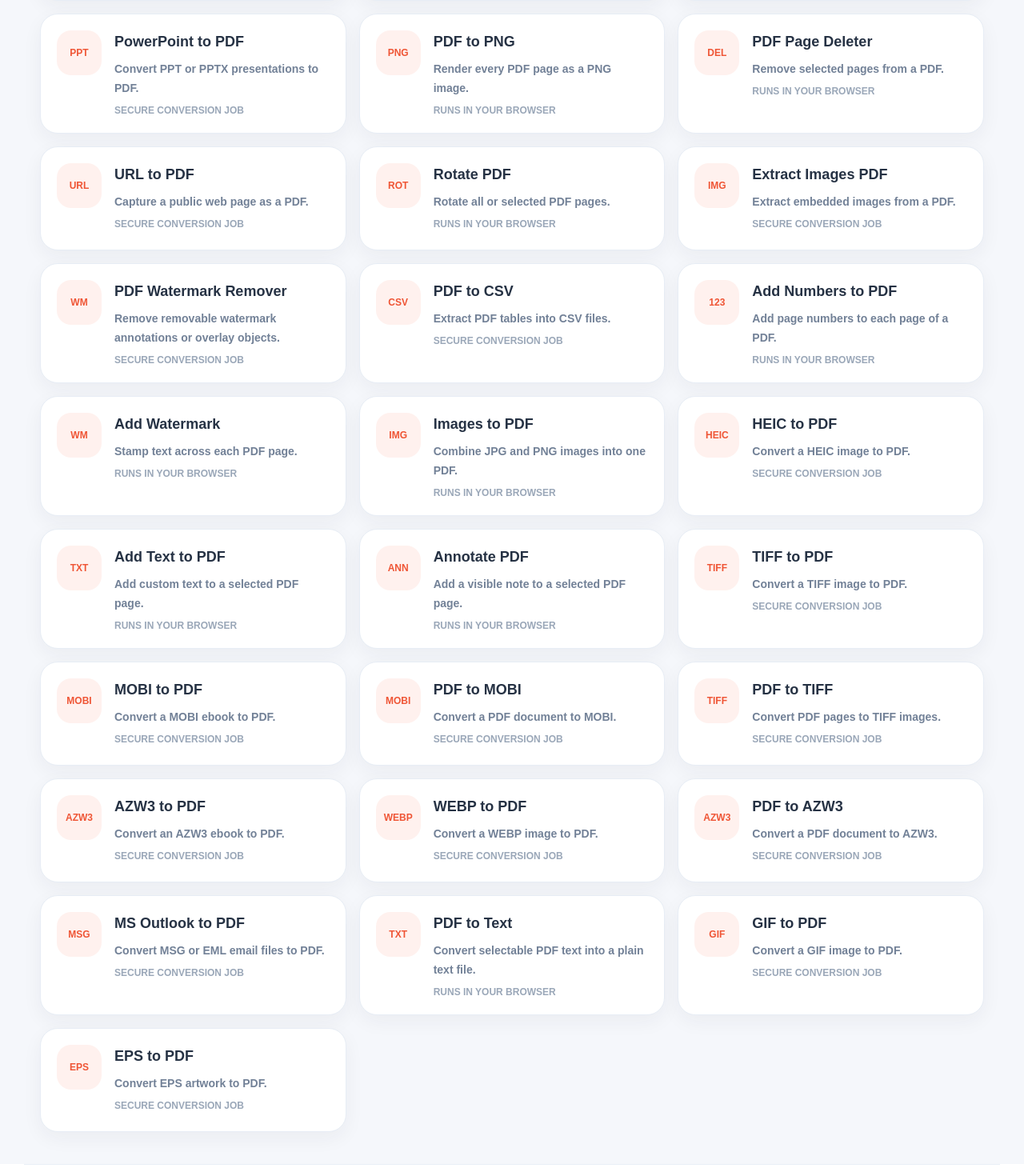
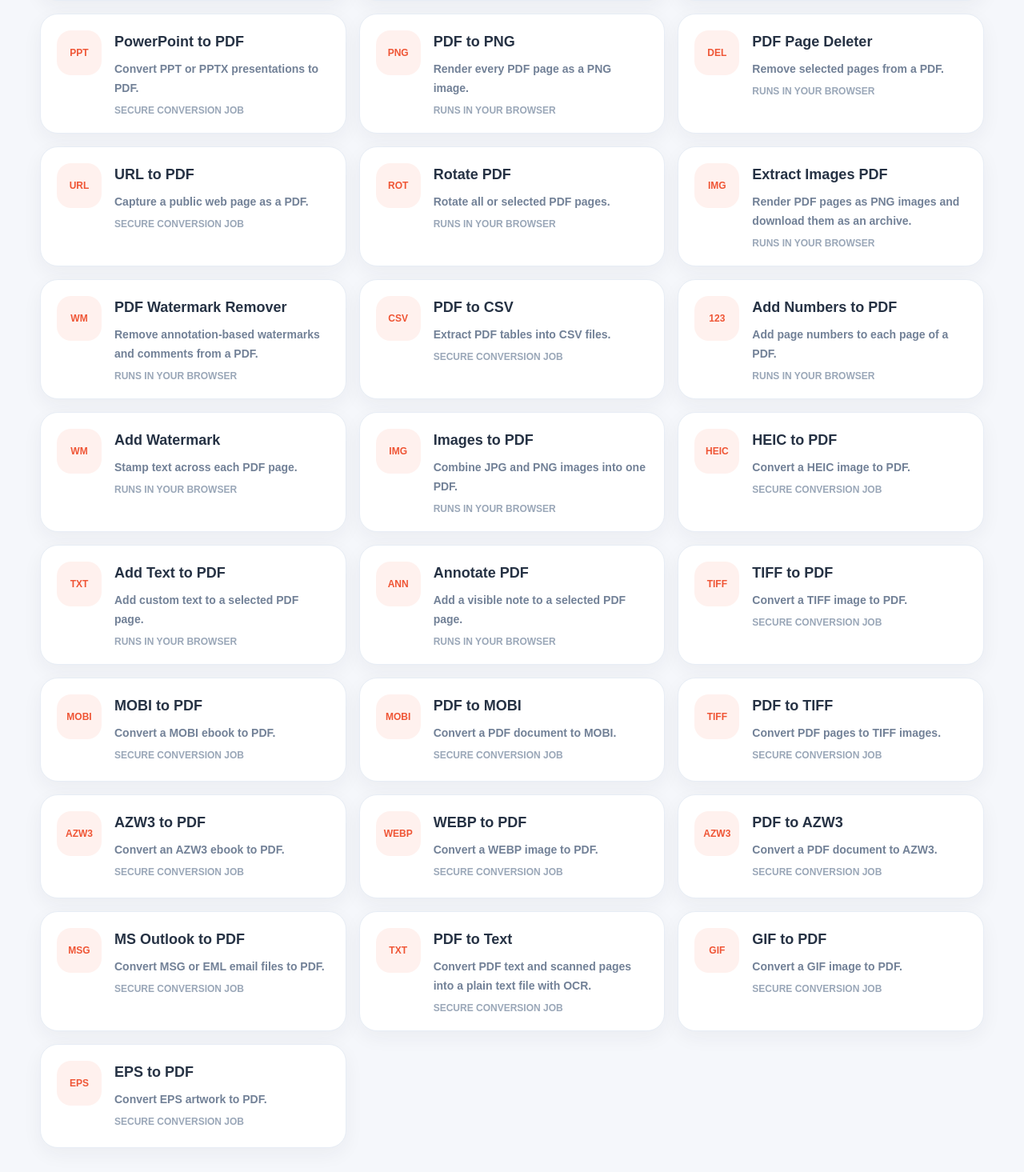
Before and after one commit to qq496306866-prog/toolmomo, a Next.js app: page /tools in a window 1280 px wide. Shown: the part 1710-3175 px from the top of the page at 80% size. Built offline with nearby package versions, Linux system fonts and the light colour scheme; no server answers.

Commit message:
Correct remote PDF provider integrations

```diff
--- a/components/pdf/PdfToolWorkspace.tsx
+++ b/components/pdf/PdfToolWorkspace.tsx
@@ -109,7 +109,7 @@ export function PdfToolWorkspace({ tool }: { tool: PdfToolDefinition }) {
     const operation = tool.localOperation;
     if (!operation) return;
     if (operation !== "create" && !files.length) throw new Error("Choose a file first.");
-    const { PDFDocument, StandardFonts, degrees, rgb } = await import("pdf-lib");
+    const { PDFDocument, PDFName, StandardFonts, degrees, rgb } = await import("pdf-lib");
 
     if (operation === "images-to-pdf") {
       const output = await PDFDocument.create();
@@ -159,6 +159,10 @@ export function PdfToolWorkspace({ tool }: { tool: PdfToolDefinition }) {
     }
 
     const source = await PDFDocument.load(await files[0].arrayBuffer());
+    if (operation === "remove-annotations") {
+      source.getPages().forEach((page) => page.node.delete(PDFName.of("Annots")));
+      publish([{ name: `${tool.slug}.pdf`, blob: new Blob([asBuffer(await source.save())], { type: "application/pdf" }) }]); return;
+    }
     if (operation === "split") {
       const outputs: Array<{ name: string; blob: Blob }> = [];
       for (const [index, pageIndex] of parsePageList(pages, source.getPageCount()).entries()) { const output = await PDFDocument.create(); const [page] = await output.copyPages(source, [pageIndex]); output.addPage(page); outputs.push({ name: `page-${index + 1}.pdf`, blob: new Blob([asBuffer(await output.save())], { type: "application/pdf" }) }); }
--- a/data/pdfTools.ts
+++ b/data/pdfTools.ts
@@ -16,7 +16,8 @@ export type PdfLocalOperation =
   | "add-watermark"
   | "add-text"
   | "annotate"
-  | "esign";
+  | "esign"
+  | "remove-annotations";
 
 export type PdfToolDefinition = {
   slug: string;
@@ -60,12 +61,12 @@ const remote = (
 
 export const pdfTools: PdfToolDefinition[] = [
   local("edit-pdf", "Edit PDF", "Add text, notes, signatures, and simple marks to a PDF.", "PDF", "edit", ".pdf,application/pdf", "pdf", { popular: true }),
-  remote("pdf-to-word", "PDF to Word", "Convert a PDF to an editable Word document.", "DOC", "pdfco", ".pdf,application/pdf", "docx", "pdf", "/v1/pdf/convert/to/doc", { popular: true }),
+  remote("pdf-to-word", "PDF to Word", "Convert a PDF to an editable Word document.", "DOC", "cloudconvert", ".pdf,application/pdf", "docx", "pdf", undefined, { popular: true }),
   local("jpg-to-pdf", "JPG to PDF", "Combine JPG images into a single PDF.", "JPG", "images-to-pdf", ".jpg,.jpeg,image/jpeg", "pdf", { multiple: true, popular: true }),
   local("pdf-merge", "Merge PDF", "Merge two or more PDF files in your chosen order.", "PDF", "merge", ".pdf,application/pdf", "pdf", { multiple: true, popular: true }),
   local("create-pdf", "Create PDF", "Create a clean PDF document from text.", "NEW", "create", "", "pdf"),
   local("pdf-to-jpg", "PDF to JPG", "Render every PDF page as a JPG image.", "JPG", "pdf-to-image", ".pdf,application/pdf", "jpg", { popular: true }),
-  remote("compress-pdf", "Compress PDF", "Reduce PDF file size while preserving readability.", "ZIP", "pdfco", ".pdf,application/pdf", "pdf", "pdf", "/v1/pdf/optimize", { popular: true }),
+  remote("compress-pdf", "Compress PDF", "Reduce PDF file size while preserving readability.", "ZIP", "pdfco", ".pdf,application/pdf", "pdf", "pdf", "/v2/pdf/compress", { popular: true }),
   remote("word-to-pdf", "Word to PDF", "Convert DOC or DOCX documents to PDF.", "DOC", "cloudconvert", ".doc,.docx,application/msword,application/vnd.openxmlformats-officedocument.wordprocessingml.document", "pdf", "docx"),
   local("pdf-split", "Split PDF", "Split selected page ranges into separate PDF files.", "CUT", "split", ".pdf,application/pdf", "pdf", { popular: true }),
   remote("unlock-pdf", "Unlock PDF", "Remove PDF password protection when you know the password.", "KEY", "pdfco", ".pdf,application/pdf", "pdf", "pdf", "/v1/pdf/security/remove"),
@@ -85,8 +86,8 @@ export const pdfTools: PdfToolDefinition[] = [
   local("pdf-page-deleter", "PDF Page Deleter", "Remove selected pages from a PDF.", "DEL", "delete-pages", ".pdf,application/pdf", "pdf"),
   remote("url-to-pdf", "URL to PDF", "Capture a public web page as a PDF.", "URL", "pdfco", "", "pdf", undefined, "/v1/pdf/convert/from/url"),
   local("rotate-pdf", "Rotate PDF", "Rotate all or selected PDF pages.", "ROT", "rotate", ".pdf,application/pdf", "pdf"),
-  remote("extract-images-pdf", "Extract Images PDF", "Extract embedded images from a PDF.", "IMG", "pdfco", ".pdf,application/pdf", "zip", "pdf", "/v1/pdf/convert/to/images"),
-  remote("pdf-watermark-remover", "PDF Watermark Remover", "Remove removable watermark annotations or overlay objects.", "WM", "pdfco", ".pdf,application/pdf", "pdf", "pdf", "/v1/pdf/edit/delete-annotations", { note: "Watermarks baked into scanned page images cannot be removed reliably." }),
+  local("extract-images-pdf", "Extract Images PDF", "Render PDF pages as PNG images and download them as an archive.", "IMG", "pdf-to-image", ".pdf,application/pdf", "png", { note: "This exports rendered pages. It does not recover original embedded image files." }),
+  local("pdf-watermark-remover", "PDF Watermark Remover", "Remove annotation-based watermarks and comments from a PDF.", "WM", "remove-annotations", ".pdf,application/pdf", "pdf", { note: "Only annotation-based watermarks are removed. Watermarks baked into page content or scanned images remain." }),
   remote("pdf-to-csv", "PDF to CSV", "Extract PDF tables into CSV files.", "CSV", "pdfco", ".pdf,application/pdf", "csv", "pdf", "/v1/pdf/convert/to/csv"),
   local("add-numbers-to-pdf", "Add Numbers to PDF", "Add page numbers to each page of a PDF.", "123", "add-page-numbers", ".pdf,application/pdf", "pdf"),
   local("add-watermark", "Add Watermark", "Stamp text across each PDF page.", "WM", "add-watermark", ".pdf,application/pdf", "pdf"),
@@ -102,7 +103,7 @@ export const pdfTools: PdfToolDefinition[] = [
   remote("webp-to-pdf", "WEBP to PDF", "Convert a WEBP image to PDF.", "WEBP", "cloudconvert", ".webp,image/webp", "pdf", "webp"),
   remote("pdf-to-azw3", "PDF to AZW3", "Convert a PDF document to AZW3.", "AZW3", "cloudconvert", ".pdf,application/pdf", "azw3", "pdf"),
   remote("ms-outlook-to-pdf", "MS Outlook to PDF", "Convert MSG or EML email files to PDF.", "MSG", "pdfco", ".msg,.eml,application/vnd.ms-outlook,message/rfc822", "pdf", "msg", "/v1/pdf/convert/from/email"),
-  local("pdf-to-text", "PDF to Text", "Convert selectable PDF text into a plain text file.", "TXT", "extract-text", ".pdf,application/pdf", "txt"),
+  remote("pdf-to-text", "PDF to Text", "Convert PDF text and scanned pages into a plain text file with OCR.", "TXT", "pdfco", ".pdf,application/pdf", "txt", "pdf", "/v1/pdf/convert/to/text"),
   remote("gif-to-pdf", "GIF to PDF", "Convert a GIF image to PDF.", "GIF", "cloudconvert", ".gif,image/gif", "pdf", "gif"),
   remote("eps-to-pdf", "EPS to PDF", "Convert EPS artwork to PDF.", "EPS", "cloudconvert", ".eps,application/postscript", "pdf", "eps"),
 ];
--- a/lib/server/pdfJobs.ts
+++ b/lib/server/pdfJobs.ts
@@ -127,7 +127,7 @@ async function runPdfCo(job: PdfJob) {
   const tool = getPdfTool(job.tool); if (!tool?.endpoint) throw new Error("PDF.co endpoint is missing for this tool.");
   const isUrlTool = job.tool === "url-to-pdf";
   const sourceUrl = isUrlTool ? String(job.options.url || "") : await uploadPdfCo(job.inputFiles[0], key);
-  const body: Record<string, unknown> = { url: sourceUrl, async: false, name: `${job.tool}.${tool.outputFormat}` };
+  const body: Record<string, unknown> = { url: sourceUrl, async: false, inline: false, expiration: 60, name: `${job.tool}.${tool.outputFormat}` };
   if (job.tool === "unlock-pdf") body.password = String(job.options.password || "");
   if (job.tool === "protect-pdf") { body.ownerPassword = String(job.options.password || ""); body.userPassword = String(job.options.password || ""); }
   const response = await fetch(`https://api.pdf.co${tool.endpoint}`, { method: "POST", headers: { "x-api-key": key, "content-type": "application/json" }, body: JSON.stringify(body), cache: "no-store" });
@@ -167,10 +167,10 @@ async function runDeepL(job: PdfJob) {
   const response = await fetch(`${base}/v2/document`, { method: "POST", headers: { Authorization: `DeepL-Auth-Key ${key}` }, body: form });
   const created = await response.json() as { document_id?: string; document_key?: string; message?: string };
   if (!response.ok || !created.document_id || !created.document_key) throw new Error(created.message || "DeepL document upload failed.");
-  const statusBody = new URLSearchParams({ document_key: created.document_key });
+  const documentBody = JSON.stringify({ document_key: created.document_key });
   for (let attempt = 0; attempt < 120; attempt += 1) {
     await new Promise((resolve) => setTimeout(resolve, 1500));
-    const status = await fetch(`${base}/v2/document/${created.document_id}`, { method: "POST", headers: { Authorization: `DeepL-Auth-Key ${key}`, "content-type": "application/x-www-form-urlencoded" }, body: statusBody });
+    const status = await fetch(`${base}/v2/document/${created.document_id}`, { method: "POST", headers: { Authorization: `DeepL-Auth-Key ${key}`, "content-type": "application/json" }, body: documentBody });
     const current = await status.json() as { status?: string; message?: string };
     if (current.status === "error") throw new Error(current.message || "DeepL translation failed.");
     if (current.status === "done") return { url: `${base}/v2/document/${created.document_id}/result`, name: "translated.pdf", deepLKey: created.document_key };
@@ -185,7 +185,7 @@ export async function processJob(id: string) {
     const remote = job.provider === "pdfco" ? await runPdfCo(job) : job.provider === "cloudconvert" ? await runCloudConvert(job) : await runDeepL(job);
     if ((await readJob(id))?.status === "cancelled") return;
     let response: Response;
-    if ("deepLKey" in remote) response = await fetch(remote.url, { method: "POST", headers: { Authorization: `DeepL-Auth-Key ${process.env.DEEPL_API_KEY}`, "content-type": "application/x-www-form-urlencoded" }, body: new URLSearchParams({ document_key: remote.deepLKey as string }) });
+    if ("deepLKey" in remote) response = await fetch(remote.url, { method: "POST", headers: { Authorization: `DeepL-Auth-Key ${process.env.DEEPL_API_KEY}`, "content-type": "application/json" }, body: JSON.stringify({ document_key: remote.deepLKey }) });
     else response = await fetch(remote.url);
     if (!response.ok) throw new Error("The provider result could not be downloaded.");
     if ((await readJob(id))?.status === "cancelled") return;
```
Also changed, not shown: 2 other files (tests, documents, lock files or other folders).
